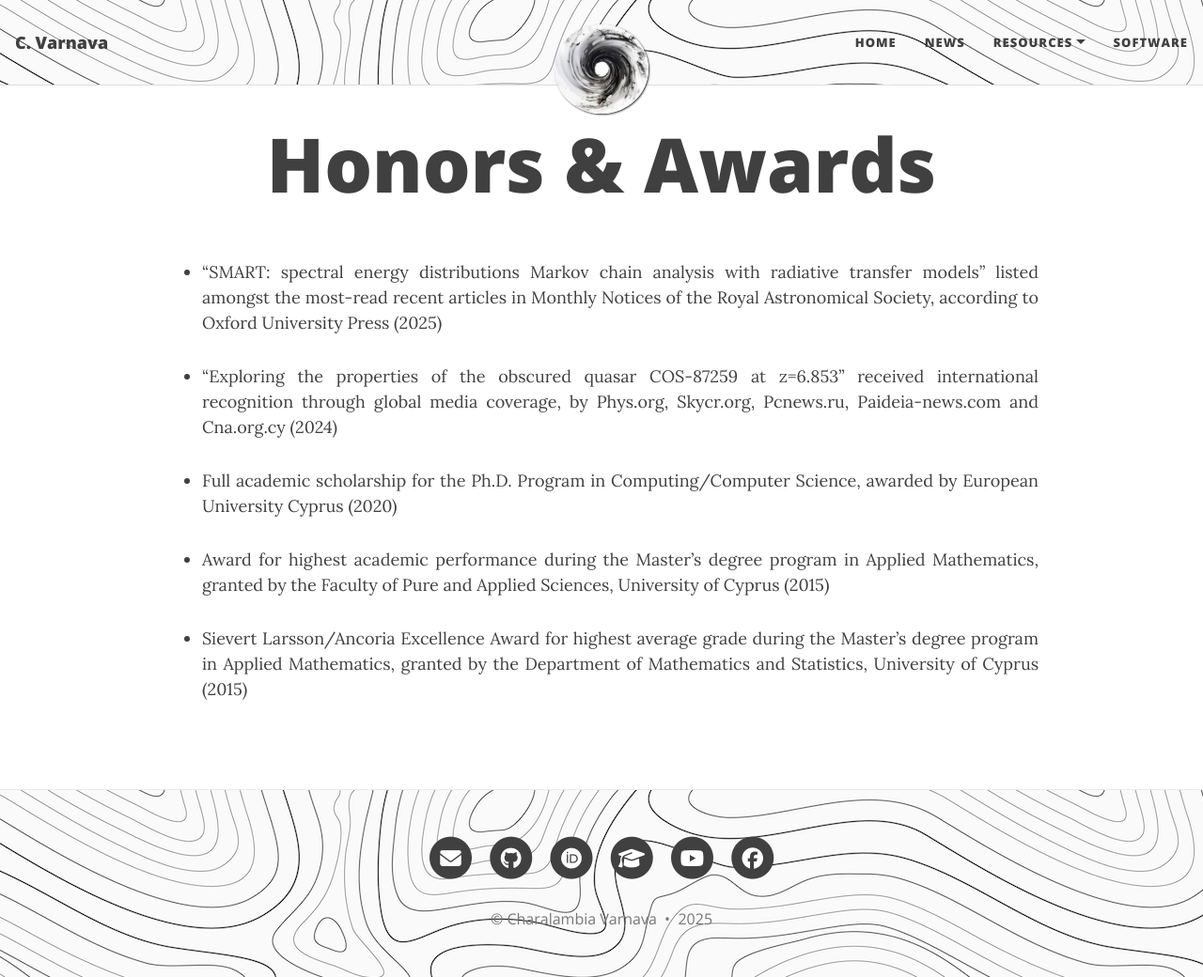
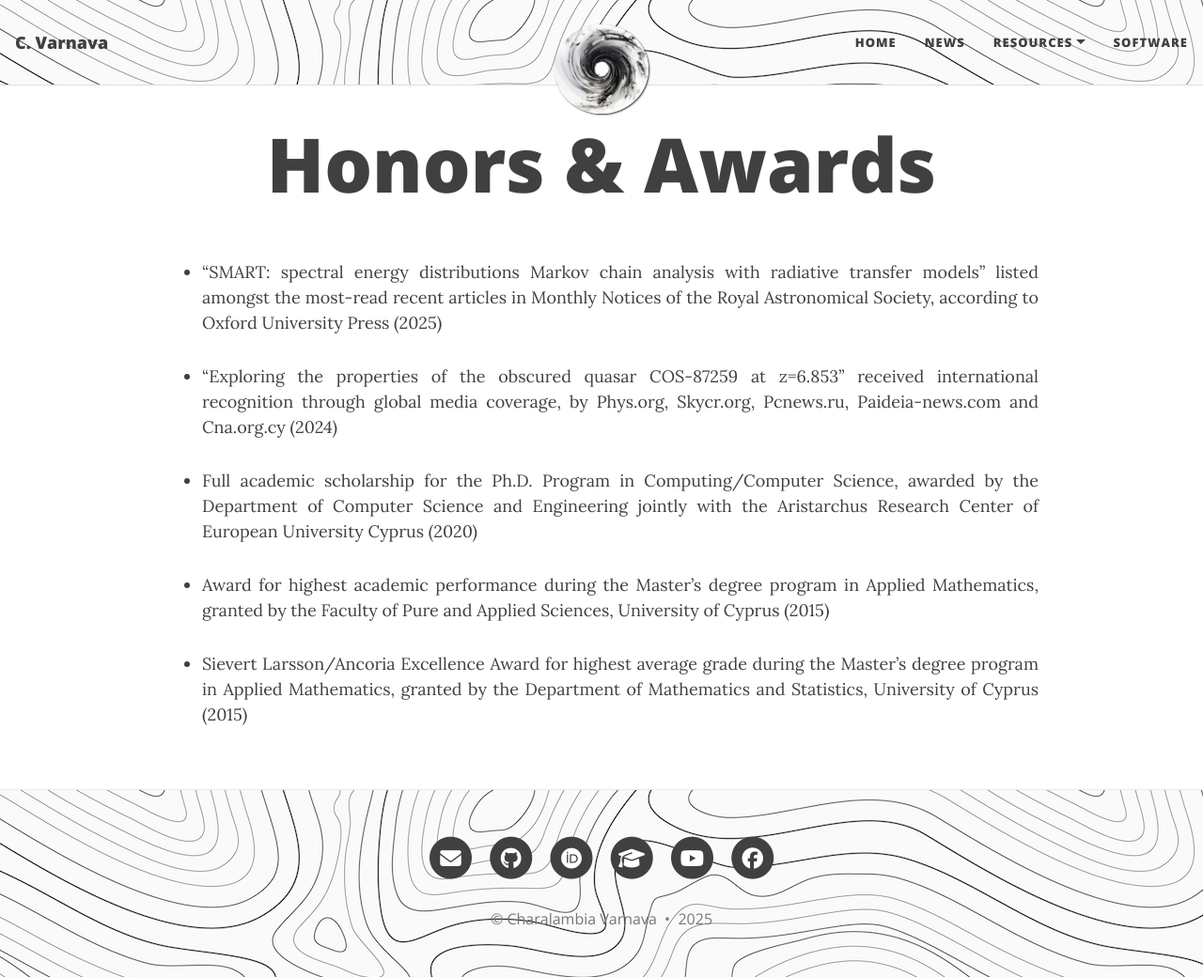
Before and after one commit to ch-var/ch-var.github.io, a Jekyll site: the page built from honors_awards.html, in a window 1280 px wide and 1040 px high. Shown: the whole window at 94% size. Built offline with Jekyll 4.4.1, drawn with Linux system fonts in a browser that asks for light colours.

Commit message:
Update honors_awards.html

```diff
--- a/honors_awards.html
+++ b/honors_awards.html
@@ -26,7 +26,7 @@
 <p></p>
 <li class="responsive-margin">“Exploring the properties of the obscured quasar COS-87259 at z=6.853” received international recognition through global media coverage, by Phys.org, Skycr.org, Pcnews.ru, Paideia-news.com and Cna.org.cy (2024)</li>
 <p></p>
-<li class="responsive-margin">Full academic scholarship for the Ph.D. Program in Computing/Computer Science, awarded by European University Cyprus (2020)</li>
+<li class="responsive-margin">Full academic scholarship for the Ph.D. Program in Computing/Computer Science, awarded by the Department of Computer Science and Engineering jointly with the Aristarchus Research Center of European University Cyprus (2020)</li>
 <p></p>
 <li class="responsive-margin">Award for highest academic performance during the Master’s degree program in Applied Mathematics, granted by the Faculty of Pure and Applied Sciences, University of Cyprus (2015)</li>
 <p></p>
```
